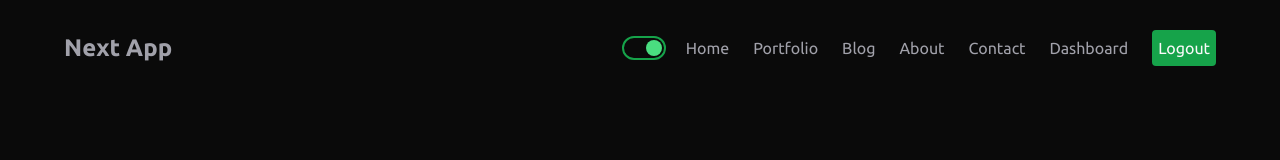
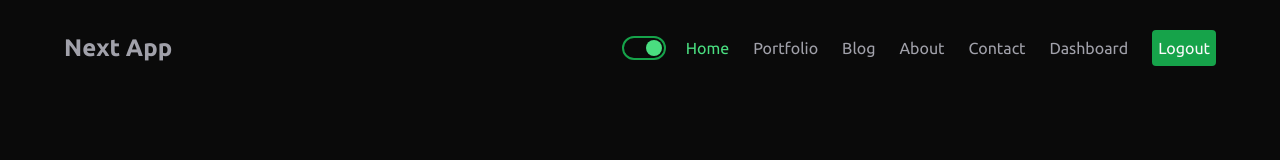
Before and after one commit to blu3IceCube/Nextjs-App, a Next.js app: page / in a window 1280 px wide. Shown: the top 160 px of the page. Built offline with nearby package versions, Linux system fonts and the light colour scheme.

Commit message:
adding active links

```diff
--- a/Context/ThemeContext.js
+++ b/Context/ThemeContext.js
@@ -13,8 +13,7 @@ export default function ThemeProvider({ children }) {
 
     return (
         <ThemeContext.Provider value={{ toggle, mode }}>
-            {console.log(mode)}
-            <div className={`${mode}`}>
+            <div className={`theme ${mode}`}>
                 {children}
             </div>
         </ThemeContext.Provider>
--- a/app/globals.css
+++ b/app/globals.css
@@ -26,6 +26,10 @@ body {
     rgb(var(--background-start-rgb));
 }
 
+.theme {
+  transition: 1s all ease;
+}
+
 .dark {
   background-color: #0a0a0a;
   color: #a1a1aa;
--- a/app/layout.js
+++ b/app/layout.js
@@ -19,7 +19,10 @@ export const metadata = {
 export default function RootLayout({ children }) {
   return (
     <html lang="en">
+      <head>
+
         <script src="https://kit.fontawesome.com/a35d200abf.js" crossOrigin="anonymous"></script>
+      </head>
       <body className={`${ubuntu.className}`}>
         <ThemeProvider>
           <div className='max-w-page min-h-screen mx-auto px-16 flex flex-col justify-between'>
--- a/components/navbar/Navbar.jsx
+++ b/components/navbar/Navbar.jsx
@@ -1,8 +1,10 @@
 "use client"
 import Link from "next/link";
 import DarkModeToggle from "../DarkModeToggle/DarkModeToggle";
+import { usePathname } from "next/navigation";
 
 export default function Navbar() {
+    const currentPath = usePathname()
     return (
         <nav className="flex h-24 justify-between items-center">
             <Link className="font-bold text-2xl" href="/">Next App</Link>
@@ -10,22 +12,22 @@ export default function Navbar() {
                 <DarkModeToggle/>
                 <ul className="flex items-center gap-x-6">
                     <li className="hover:text-green-400">
-                        <Link href="/">Home</Link>
+                        <Link className={currentPath === '/' ? 'text-green-400' : ''} href="/">Home</Link>
                     </li>
                     <li className="hover:text-green-400">
-                        <Link href="/portfolio">Portfolio</Link>
+                        <Link className={currentPath === '/portfolio' ? 'text-green-400' : ''} href="/portfolio">Portfolio</Link>
                     </li>
                     <li className="hover:text-green-400">
-                        <Link href="/blog">Blog</Link>
+                        <Link className={currentPath === '/blog' ? 'text-green-400' : ''} href="/blog">Blog</Link>
                     </li>
                     <li className="hover:text-green-400">
-                        <Link href="/about">About</Link>
+                        <Link className={currentPath === '/about' ? 'text-green-400' : ''} href="/about">About</Link>
                     </li>
                     <li className="hover:text-green-400">
-                        <Link href="/contact">Contact</Link>
+                        <Link className={currentPath === '/contact' ? 'text-green-400' : ''} href="/contact">Contact</Link>
                     </li>
                     <li className="hover:text-green-400">
-                        <Link href="/dashboard">Dashboard</Link>
+                        <Link className={currentPath === '/dashboard' ? 'text-green-400' : ''} href="/dashboard">Dashboard</Link>
                     </li>
                     <li>
                         <button className="bg-green-600 p-1.5 text-neutral-50 rounded" onClick={() => {console.log("logged out");}}>Logout</button>
```
